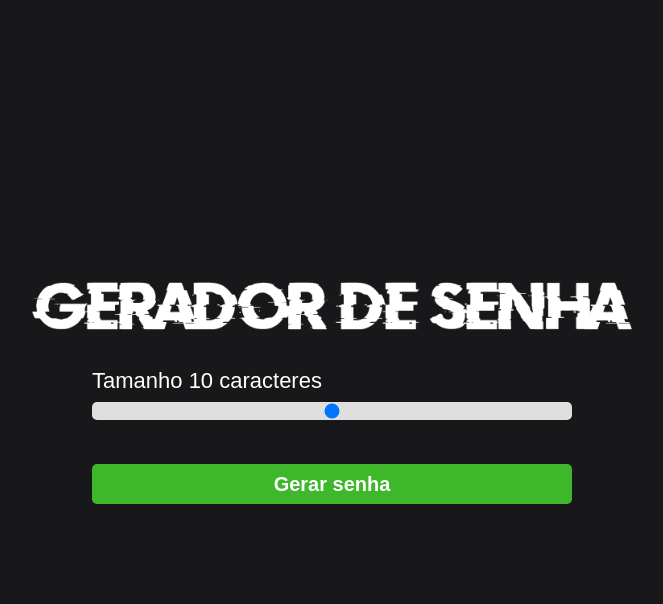
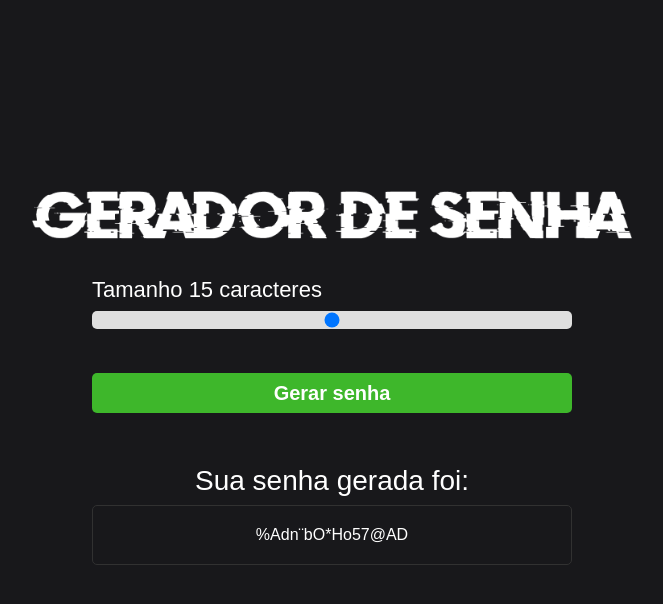
Before and after one commit to Guilherme-Rossa/GeradorDeSenha, a plain HTML site: page index.html in a window 1280 px wide. Both pictures are taken after a click on the button "Gerar senha". Shown: the whole page, without its empty margins (308-971 px from the left). Drawn offline with Linux system fonts and the light colour scheme.

Commit message:
01 - Realizado a configuração da parte funcional da aplicação (JavaScript); 02 - Realizado testes - Testes OK; 03 - Projeto de Gerador de senha finalizado com sucesso!

```diff
--- a/index.html
+++ b/index.html
@@ -12,15 +12,15 @@
     <img class="logo" src="./Assets/logo.png" alt="Gerador de senha logo"/>
 
     <main class="container-input">
-        <span>Tamanho <span id="valor">10</span> caracteres</span>
+        <span>Tamanho <span id="valor"></span> caracteres</span>
         <input id="slider" class="slider" type="range" min="5" max="25" value="15"/>
 
-        <button id="button" class="button-cta">Gerar senha</button>
+        <button id="button" class="button-cta" onclick= "generatePassword()" >Gerar senha</button>
     </main>
 
-    <div id="container-password" class="container-password hide" >
+    <div id="container-password" onclick= "copyPassword()" class="container-password hide" >
         <span class="title">Sua senha gerada foi:</span>
-        <span id="password" class="password">123123123123</span>
+        <span id="password" class="password"></span>
         <span class="tooltip">Clique na senha para copiar.</span>
     </div>
 
--- a/script.js
+++ b/script.js
@@ -0,0 +1,34 @@
+let sliderElement = document.querySelector("#slider");
+let buttonElement = document.querySelector("#button");
+
+let sizePassword = document.querySelector("#valor");
+let password = document.querySelector("#password");
+
+let containerPassword = document.querySelector("#container-password");
+
+let charset = "abcdefghijklmnopqrstuvwxyzABCDEFGHIJKLMNOPQRSTUVWYXZ0123456789!@#$%¨&*.";
+let novaSenha = "";
+
+sizePassword.innerHTML = sliderElement.value;
+
+sliderElement.oninput = function(){
+    sizePassword.innerHTML = this.value;
+}
+    function generatePassword(){
+
+        let pass = "";
+        for(let i = 0, n = charset.length; i < sliderElement.value; ++i){
+            pass += charset.charAt(Math.floor(Math.random() * n));
+
+        }
+
+        containerPassword.classList.remove("hide");
+        password.innerHTML = pass;
+        novaSenha = pass;
+
+    }
+
+function copyPassword(){
+    alert("Senha copiada com sucesso!")
+    navigator.clipboard.writeText(novaSenha);
+}
```
